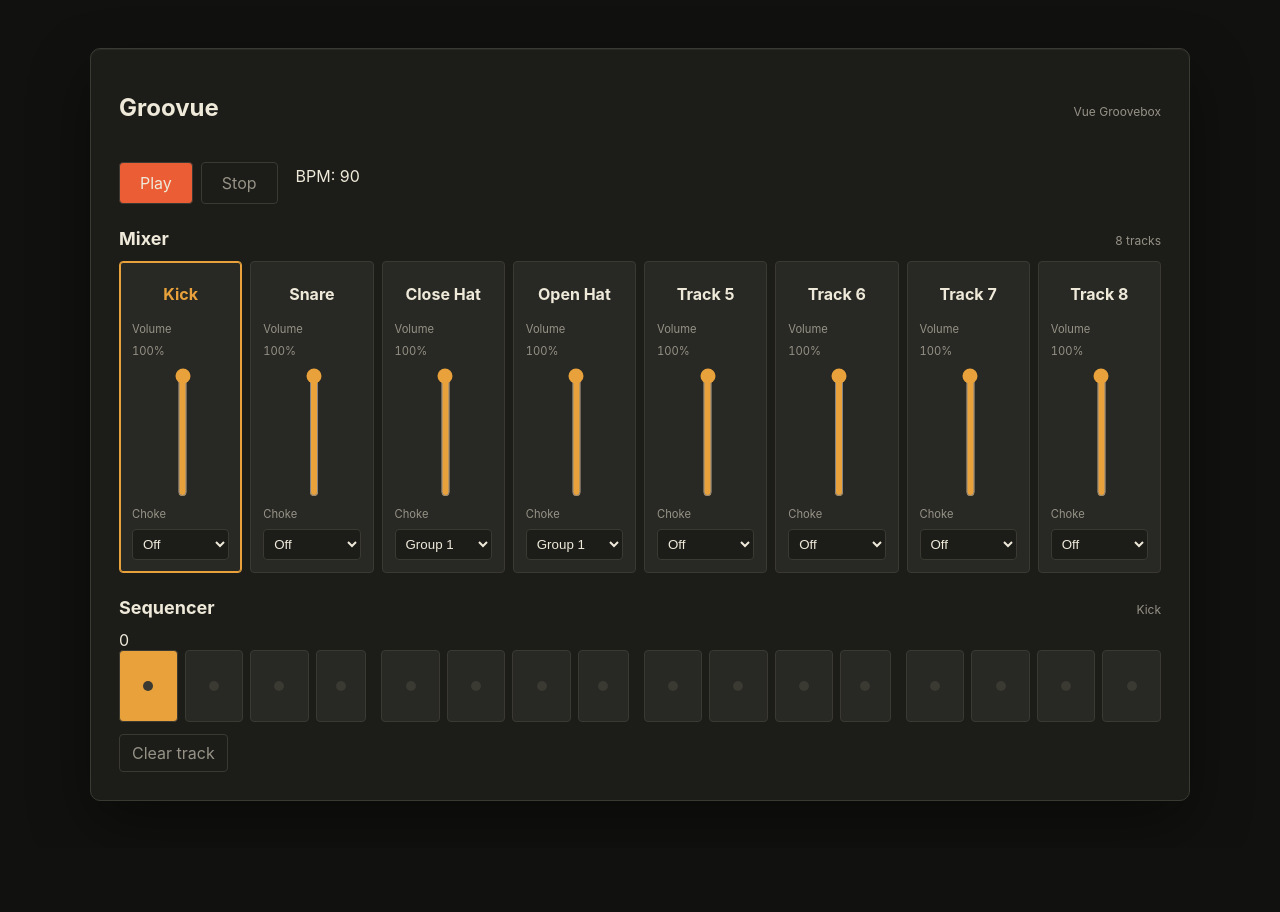
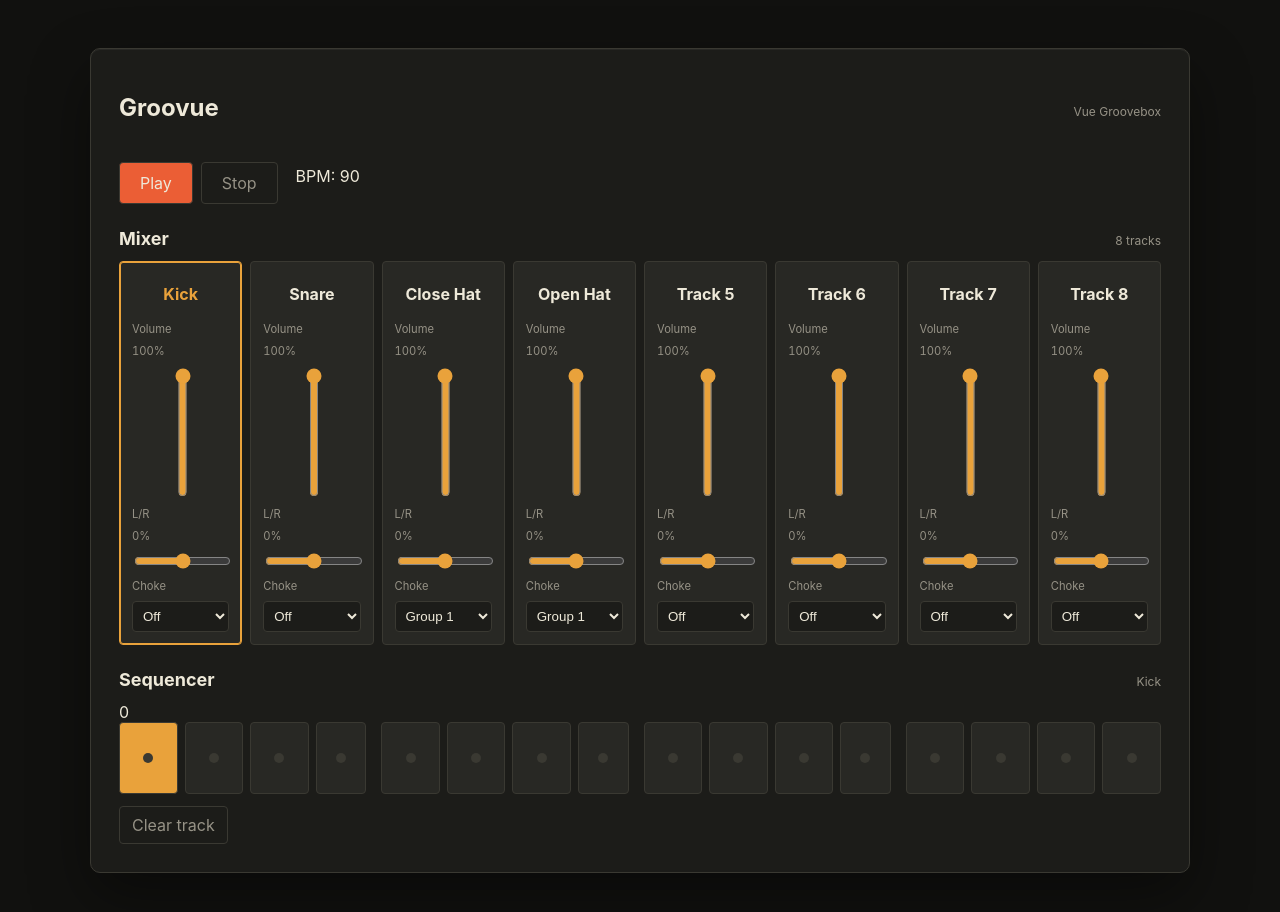
Before and after one commit to jpweijers/groovuebox, a Vue app: page / in a window 1280 px wide. Shown: the top 912 px of the page. Before the commit the page ends 848 px from the top, so only its background shows below. Built offline with nearby package versions, Linux system fonts and the light colour scheme.

Commit message:
feat: panning

```diff
--- a/src/App.vue
+++ b/src/App.vue
@@ -4,8 +4,15 @@ import { useGroovebox } from '@/composables/useGroovebox.ts'
 import TransportControls from '@/components/TransportControls.vue'
 import Mixer from '@/components/Mixer.vue'
 
-const { state, selectTrack, toggleStep, clearSelectedTrack, setTrackVolume, setTrackChokeGroup } =
-  useGroovebox()
+const {
+  state,
+  selectTrack,
+  toggleStep,
+  clearSelectedTrack,
+  setTrackVolume,
+  setTrackChokeGroup,
+  setTrackPan,
+} = useGroovebox()
 </script>
 
 <template>
@@ -22,6 +29,7 @@ const { state, selectTrack, toggleStep, clearSelectedTrack, setTrackVolume, setT
       :selected="state.selectedTrack"
       @select="(index) => selectTrack(index)"
       @changeVolume="(id, volume) => setTrackVolume(id, volume)"
+      @changePan="(id, pan) => setTrackPan(id, pan)"
       @changeChokeGroup="(id, group) => setTrackChokeGroup(id, group)"
     />
 
--- a/src/audio/AudioEngine.ts
+++ b/src/audio/AudioEngine.ts
@@ -12,6 +12,7 @@ class AudioEngine {
   private readonly buffers = new Map<string, AudioBuffer>()
   private readonly trackGains = new Map<string, GainNode>()
   private readonly chokeSources = new Map<string, AudioBufferSourceNode>()
+  private readonly trackPanners = new Map<string, StereoPannerNode>()
 
   private getContext(): AudioContext {
     if (!this.context) {
@@ -47,7 +48,7 @@ class AudioEngine {
         const buffer = await context.decodeAudioData(data)
 
         this.buffers.set(id, buffer)
-        this.createTrackGain(id)
+        this.createTrack(id)
       }),
     )
   }
@@ -92,13 +93,28 @@ class AudioEngine {
     const gain = this.trackGains.get(id)
 
     if (!gain) {
-      throw new Error(`Could not load track "${id}".`)
+      throw new Error(`Could not load gain for track "${id}".`)
     }
 
     const safeVolume = Math.min(1, Math.max(0, volume))
 
     gain.gain.cancelScheduledValues(context.currentTime)
     gain.gain.setTargetAtTime(safeVolume, context.currentTime, 0.01)
+  }
+
+  setTrackPan(id: string, pan: number): void {
+    const context = this.getContext()
+    const panner = this.trackPanners.get(id)
+
+    if (!panner) {
+      throw new Error(`Could not load pan for track "${id}".`)
+    }
+
+    const safePan = Math.min(1, Math.max(-1, pan))
+
+    console.log(`Panning at ${safePan}`)
+    panner.pan.cancelScheduledValues(context.currentTime)
+    panner.pan.setTargetAtTime(safePan, context.currentTime, 0.01)
   }
 
   async close(): Promise<void> {
@@ -110,22 +126,29 @@ class AudioEngine {
     this.masterGain = null
     this.buffers.clear()
     this.trackGains.clear()
+    this.trackPanners.clear()
   }
 
   get currentTime(): number {
     return this.getContext().currentTime
   }
 
-  private createTrackGain(id: string): void {
-    const existing = this.trackGains.get(id)
+  private createTrack(id: string): void {
+    const existingGain = this.trackGains.get(id)
+    const existingPan = this.trackPanners.get(id)
 
-    if (existing) return
+    if (existingPan && existingGain) return
 
     const context = this.getContext()
+
     const gain = context.createGain()
+    const panner = context.createStereoPanner()
 
-    gain.connect(this.masterGain!)
+    gain.connect(panner)
+    panner.connect(this.masterGain!)
+
     this.trackGains.set(id, gain)
+    this.trackPanners.set(id, panner)
   }
 }
 
--- a/src/components/Mixer.vue
+++ b/src/components/Mixer.vue
@@ -1,13 +1,14 @@
 <script lang="ts" setup>
 import type { Track } from '@/domain/track.interface.ts'
 import MixerChannel from '@/components/MixerChannel.vue'
-import type {ChokeGroup} from "@/domain/choke-groups.enum.ts";
+import type { ChokeGroup } from '@/domain/choke-groups.enum.ts'
 
 const { tracks, selected } = defineProps<{ tracks: Track[]; selected: number }>()
 
 defineEmits<{
   select: [index: number]
   changeVolume: [id: string, volume: number]
+  changePan: [id: string, pan: number]
   changeChokeGroup: [id: string, group: ChokeGroup]
 }>()
 </script>
@@ -26,6 +27,7 @@ defineEmits<{
         :key="track.id"
         @select="$emit('select', index)"
         @changeVolume="(volume) => $emit('changeVolume', track.id, volume)"
+        @changePan="(pan) => $emit('changePan', track.id, pan)"
         @changeCokeGroup="(group) => $emit('changeChokeGroup', track.id, group)"
       />
     </div>
--- a/src/components/MixerChannel.vue
+++ b/src/components/MixerChannel.vue
@@ -7,12 +7,18 @@ const { track, selected } = defineProps<{ track: Track; selected: boolean }>()
 const emit = defineEmits<{
   select: []
   changeVolume: [number]
+  changePan: [number]
   changeCokeGroup: [ChokeGroup]
 }>()
 
 function changeVolume(event: InputEvent): void {
   const input = event.target as HTMLInputElement
   emit('changeVolume', Number(input.value))
+}
+
+function changePan(event: InputEvent): void {
+  const input = event.target as HTMLInputElement
+  emit('changePan', Number(input.value))
 }
 
 function changeChokeGroup(event: Event): void {
@@ -38,8 +44,22 @@ function changeChokeGroup(event: Event): void {
       min="0"
       max="1"
       step="0.01"
+      class="volume"
       :value="track.volume"
       @input="changeVolume"
+    />
+
+    <label :for="`pan-${track.id}`">L/R</label>
+    <output :for="`pan-${track.id}`">{{ Math.round(track.pan * 100) }}%</output>
+    <input
+      :id="`pan-${track.id}`"
+      type="range"
+      min="-1"
+      max="1"
+      step="0.01"
+      :value="track.pan"
+      class="pan"
+      @input="changePan"
     />
 
     <label :for="`choke-${track.id}`">Choke</label>
@@ -97,11 +117,16 @@ output {
   font-variant-numeric: tabular-nums;
 }
 
-input {
+input.volume {
   width: 100%;
   accent-color: var(--amber);
   writing-mode: vertical-lr;
   direction: rtl;
+}
+
+input.pan {
+  width: 100%;
+  accent-color: var(--amber);
 }
 
 select {
--- a/src/composables/useGroovebox.ts
+++ b/src/composables/useGroovebox.ts
@@ -47,6 +47,7 @@ export function useGroovebox() {
     for (const track of state.value.tracks) {
       if (track.sampleUrl) {
         audioEngine.setTrackVolume(track.id, track.volume)
+        audioEngine.setTrackPan(track.id, track.pan)
       }
     }
 
@@ -102,6 +103,14 @@ export function useGroovebox() {
     }
   }
 
+  function setTrackPan(id: string, pan: number): void {
+    const track = findTrack(id)
+    if (track) {
+      track.pan = pan
+      audioEngine.setTrackPan(track.id, track.pan)
+    }
+  }
+
   return {
     state,
     selectTrack,
@@ -114,5 +123,6 @@ export function useGroovebox() {
     setCurrentTrackVolume,
     setTrackVolume,
     setTrackChokeGroup,
+    setTrackPan,
   }
 }
--- a/src/domain/create.ts
+++ b/src/domain/create.ts
@@ -35,6 +35,7 @@ function createTrack({ name, url, chokeGroup }: CreateTrackInput): Track {
     name,
     sampleUrl: url ?? '',
     volume: 1,
+    pan: 0,
     steps: Array(16).fill(false),
     chokeGroup: chokeGroup ?? null,
   }
--- a/src/domain/track.interface.ts
+++ b/src/domain/track.interface.ts
@@ -5,6 +5,7 @@ export interface Track {
   name: string
   sampleUrl: string
   volume: number
+  pan: number
   steps: boolean[]
   chokeGroup: ChokeGroup | null
 }
```
